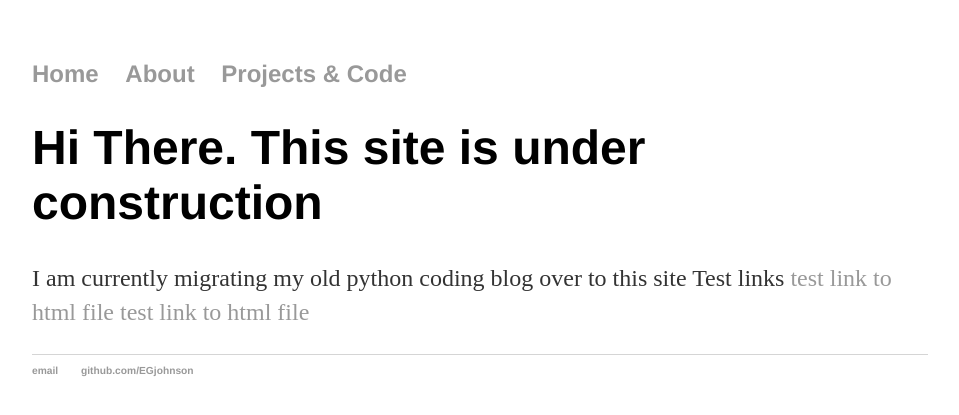
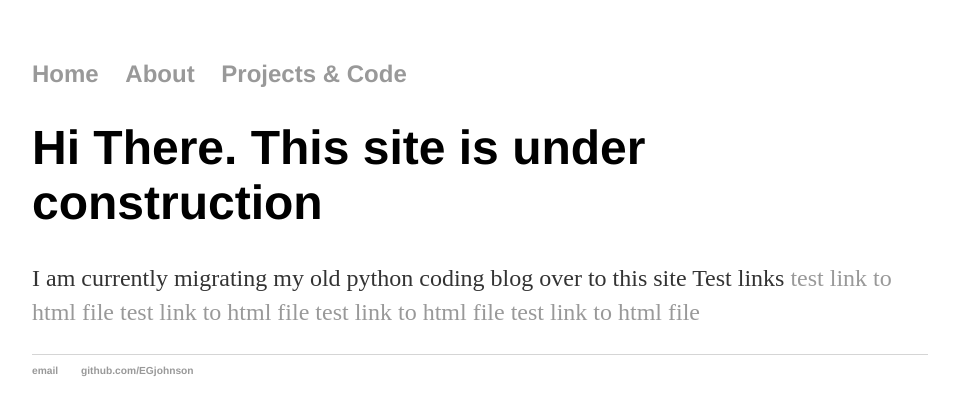
Before and after one commit to EGjohnson/EGjohnson.github.io, a Jekyll site: the page built from index.html, in a window 1280 px wide. Shown: the top 415 px of the page, without its empty margins (160-1119 px from the left). Built offline with Jekyll 4.4.1, drawn with Linux system fonts in a browser that asks for light colours.

Commit message:
added project directory link

```diff
--- a/index.html
+++ b/index.html
@@ -8,6 +8,8 @@ title: EGJohnson
 	Test links
 	<a href="https://egjohnson.github.io/my.html">test link to html file</a>
 	<a href="my.html">test link to html file</a>
+	<a href="myprojects/my.html">test link to html file</a>
+	<a href="https://egjohnson.github.io/myprojects/my.html">test link to html file</a>
 
 	</a></p>
 </div><!-- /.blurb -->
```
